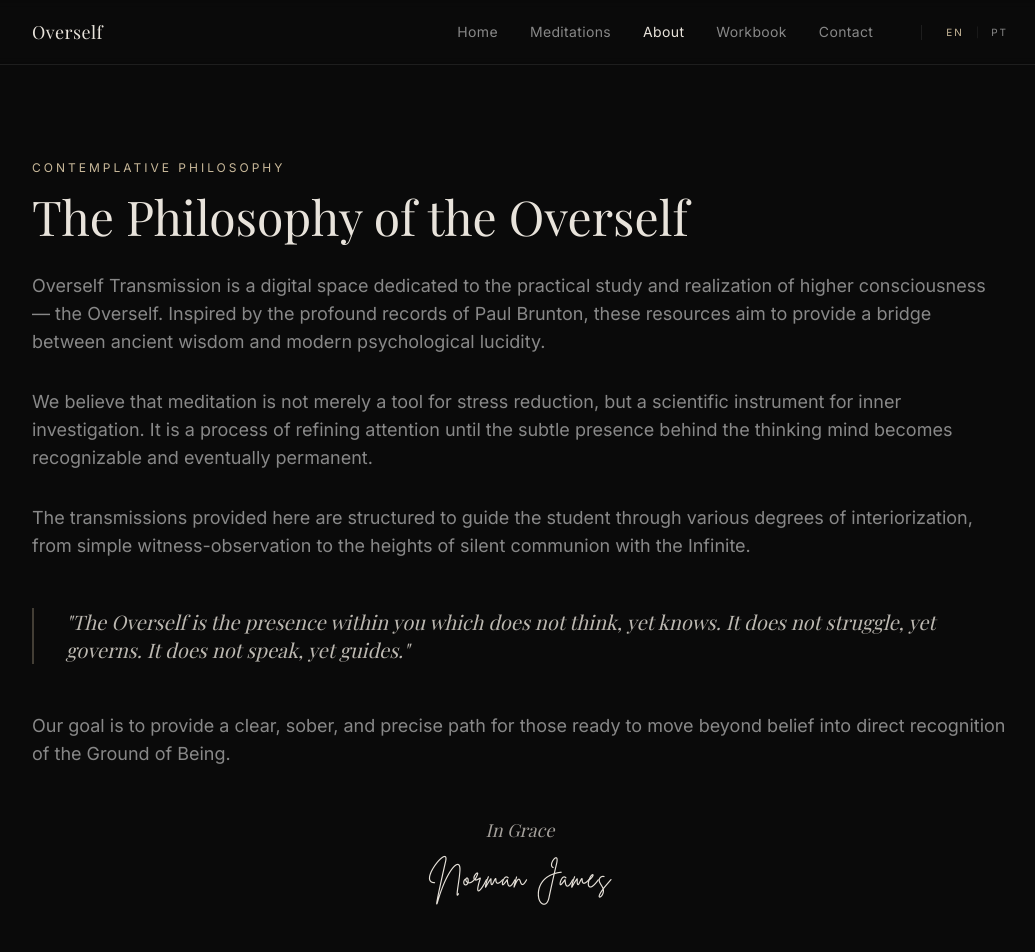
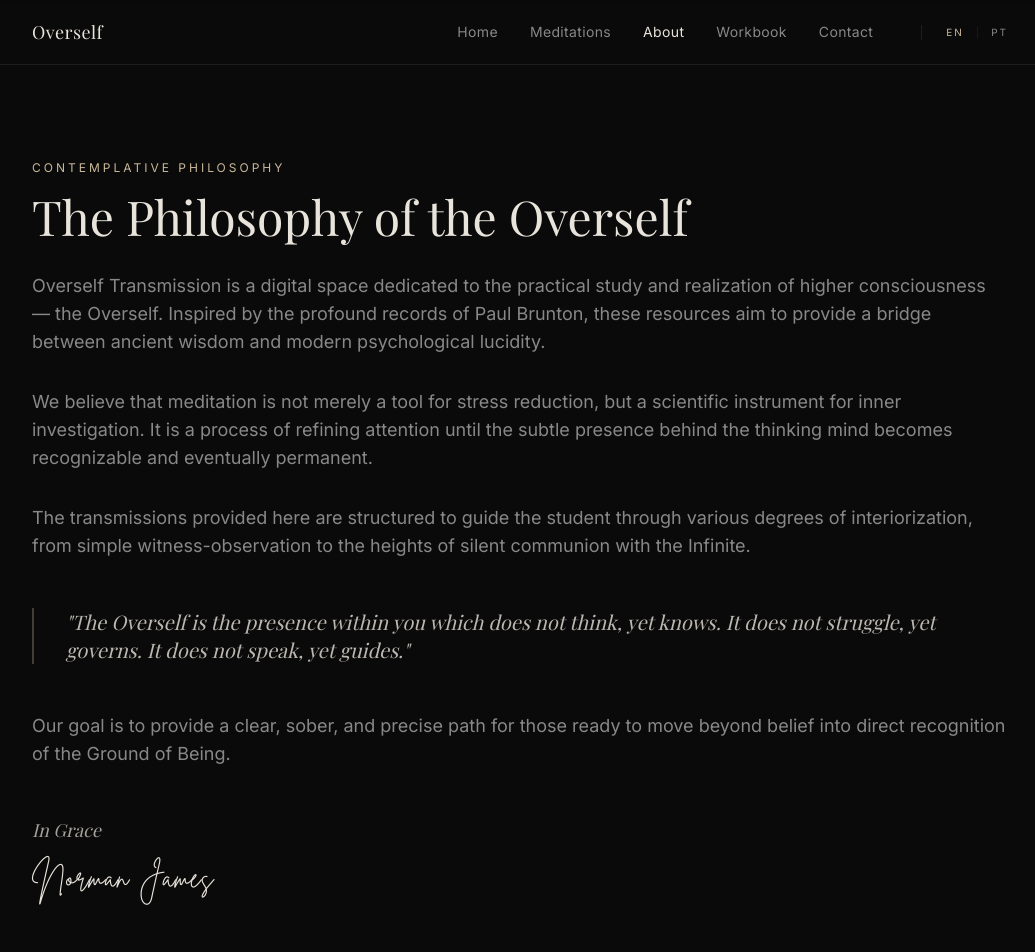
Before and after one commit to mailpixelarts-create/Overself-Transmission, a Next.js app: page /en/about in a window 1280 px wide. Shown: the top 952 px of the page, without its empty margins (120-1155 px from the left). Built offline with nearby package versions, Linux system fonts and the light colour scheme; a web font is replaced by a local one.

Commit message:
Left align signature

```diff
--- a/app/[lang]/about/page.tsx
+++ b/app/[lang]/about/page.tsx
@@ -62,7 +62,7 @@ export default async function AboutPage({
                     </FadeIn>
 
                     <FadeIn delay={0.6}>
-                        <div className="mt-12 text-center">
+                        <div className="mt-12">
                             <p className="font-serif italic text-foreground/70 text-lg mb-4">{dict.about?.signature?.closing}</p>
                             <p className={`text-3xl text-foreground tracking-wide ${brittany.variable}`} style={{ fontFamily: "var(--font-brittany)" }}>
                                 {dict.about?.signature?.name}
```
